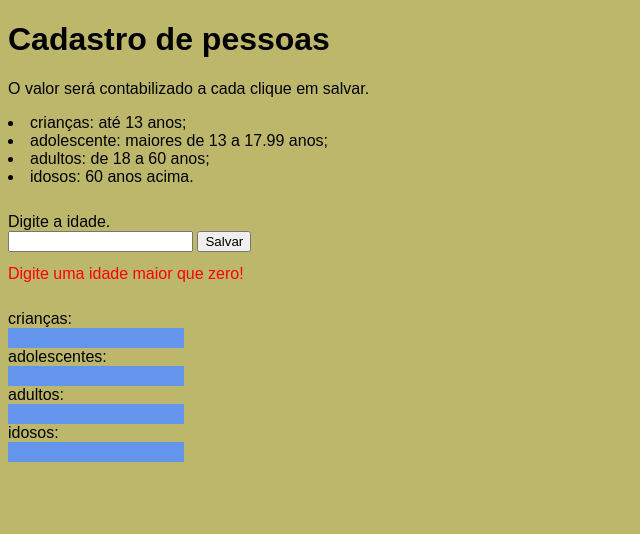
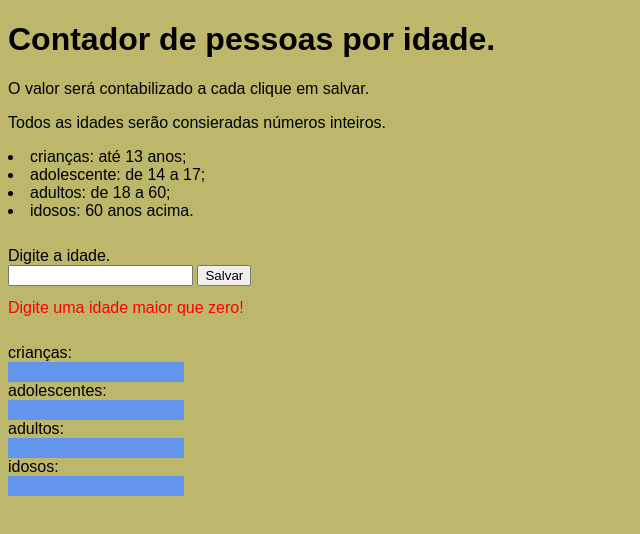
Before and after one commit to LeonildoFAmorim/Tarefa_08, a plain HTML site: page index.html in a window 1280 px wide. Both pictures are taken after a click on the button "Salvar". Shown: the whole page, without its empty margins (0-640 px from the left). Drawn offline with Linux system fonts and the light colour scheme.

Commit message:
orientado a objeto

```diff
--- a/index.html
+++ b/index.html
@@ -51,11 +51,12 @@
 </head>
 
 <body>
-    <h1>Cadastro de pessoas</h1>
+    <h1>Contador de pessoas por idade.</h1>
     <p>O valor será contabilizado a cada clique em salvar.</p>
+    <p>Todos as idades serão consieradas números inteiros.</p>
     <li>crianças: até 13 anos;</li>
-    <li>adolescente: maiores de 13 a 17.99 anos;</li>
-    <li>adultos: de 18 a 60 anos;</li>
+    <li>adolescente: de 14 a 17;</li>
+    <li>adultos: de 18 a 60;</li>
     <li>idosos: 60 anos acima.</li>
     <div id="entrada">Digite a idade.</div>
     <input id="cadastro" type="number" min="0">
@@ -71,25 +72,23 @@
     <div id="idosos"></div>
 </body>
 <script>
-
-    function principal() {
+    cadastroPessoa = {
+        contaPessoaPorIdade: function (idade) {
             let crianca = document.getElementById('criancas').innerText;
             let adolescente = document.getElementById('adolescentes').innerText;
             let adulto = document.getElementById('adultos').innerText;
             let idoso = document.getElementById('idosos').innerText;
-
-        let idade = Number(document.getElementById('cadastro').value);
-        if (idade <= 0) {
+            if (idade <= 0 || idade == '') {
                 document.getElementById('mensagem').innerText = 'Digite uma idade maior que zero!';
             } else if (idade <= 13) {
                 crianca++;
                 document.getElementById('criancas').innerText = crianca;
                 document.getElementById('mensagem').innerText = '';
-        } else if (idade > 13 && idade <= 17.99) {
+            } else if (idade > 13 && idade <= 17) {
                 adolescente++;
                 document.getElementById('adolescentes').innerText = adolescente;
                 document.getElementById('mensagem').innerText = '';
-        } else if (idade > 17.99 && idade <= 60) {
+            } else if (idade > 17 && idade <= 60) {
                 adulto++;
                 document.getElementById('adultos').innerText = adulto;
                 document.getElementById('mensagem').innerText = '';
@@ -98,6 +97,16 @@
                 document.getElementById('idosos').innerText = idoso;
                 document.getElementById('mensagem').innerText = '';
             }
+        },
+        ler: function () {
+            let entrada = parseInt(Number(document.getElementById('cadastro').value));
+            return entrada;
+        },
+    }
+
+    function principal() {
+        let dado = cadastroPessoa.ler();
+        cadastroPessoa.contaPessoaPorIdade(dado);
     }
 </script>
 
```
Lines whose indentation alone changed are shown as unchanged.
